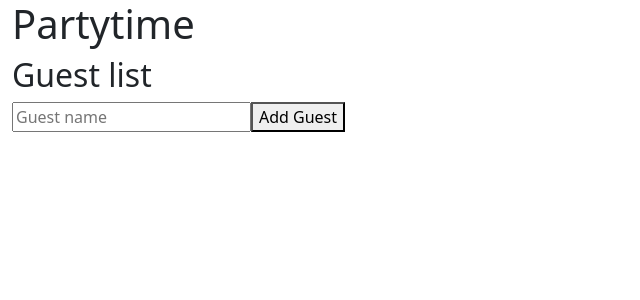
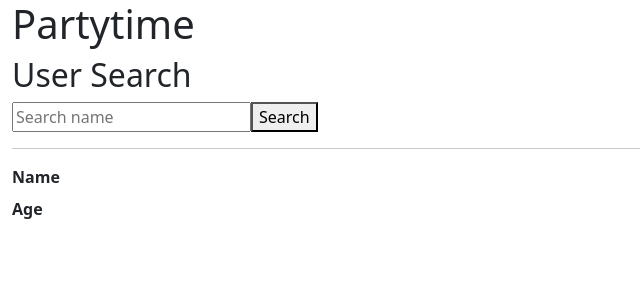
Before and after one commit to virtual/react-typescript, a React (Create React App) app: page / in a window 1280 px wide. Shown: the top 300 px of the page, without its empty margins (0-640 px from the left). Built offline with nearby package versions, Linux system fonts and the light colour scheme.

Commit message:
add search users

```diff
--- a/src/index.tsx
+++ b/src/index.tsx
@@ -1,13 +1,13 @@
 import ReactDOM from 'react-dom';
 // import Parent from './props/Parent';
-import GuestList from './state/GuestList';
+import UserSearch from './state/UserSearch';
 
 const App = () => {
   return (
     <div>
       <h1>Partytime</h1>
       {/* <Parent /> */}
-      <GuestList />
+      <UserSearch />
     </div>
   )
 }
--- a/src/state/GuestList.tsx
+++ b/src/state/GuestList.tsx
@@ -22,7 +22,10 @@
     <div>
       <h2>Guest list</h2>
 
-      <form>
+      <ul>
+        {guests.map(guest => <li key={guest}>{guest}</li>)}
+      </ul>
+      <form onSubmit={e => e.preventDefault()}>
         {/* Track what user enters via state */}
         <input
           placeholder="Guest name"
--- /dev/null
+++ b/src/state/UserSearch.tsx
@@ -0,0 +1,80 @@
+import { useState } from 'react';
+
+const users =
+[
+    {
+      "_id": "640d083053cf7af1a7a52a8e",
+      "age": 26,
+      "name": "Bender Lott"
+    },
+    {
+      "_id": "640d08307a2f272274e576a6",
+      "age": 34,
+      "name": "Barnett Patton"
+    },
+    {
+      "_id": "640d083083950a0020ce4079",
+      "age": 35,
+      "name": "Williams Bowen"
+    },
+    {
+      "_id": "640d0830ad4b06e5d2e0f8dc",
+      "age": 30,
+      "name": "Strickland Gross"
+    },
+    {
+      "_id": "640d0830ecc91a3bb0bf0ec8",
+      "age": 27,
+      "name": "Duran Trujillo"
+    },
+    {
+      "_id": "640d0830a55dcc73f094c064",
+      "age": 36,
+      "name": "Chambers Edwards"
+    }
+]
+
+const UserSearch: React.FC = () => {
+    const [name, setName] = useState('');
+    // Save found user to state to output data
+    // Types: undefined or and object
+    const [user, setUser] = useState<undefined | { _id: string, age:  number, name: string}>();
+
+
+
+    const onClick = () => {
+        // iterate over list of users and show found user
+        const foundUser = users.find((user) => {
+            // return user if true
+            return user.name === name;
+        });
+
+        setUser(foundUser)
+    };
+
+    return (
+        <div>
+            <h2>User Search</h2>
+            <form onSubmit={e => e.preventDefault()}>
+                <input
+                placeholder="Search name"
+                value={name}
+                onChange={(e) => setName(e.target.value)}
+                />
+                <button onClick={onClick}>Search</button>
+            </form>
+
+            <hr/>
+            {/* Need to check if user is defined */}
+            <div>
+                <dl>
+                    <dt>Name</dt><dd>{user && user.name}</dd>
+                    <dt>Age</dt><dd>{user && user.age}</dd>
+                </dl>
+
+            </div>
+        </div>
+    )
+}
+
+export default UserSearch;
```
